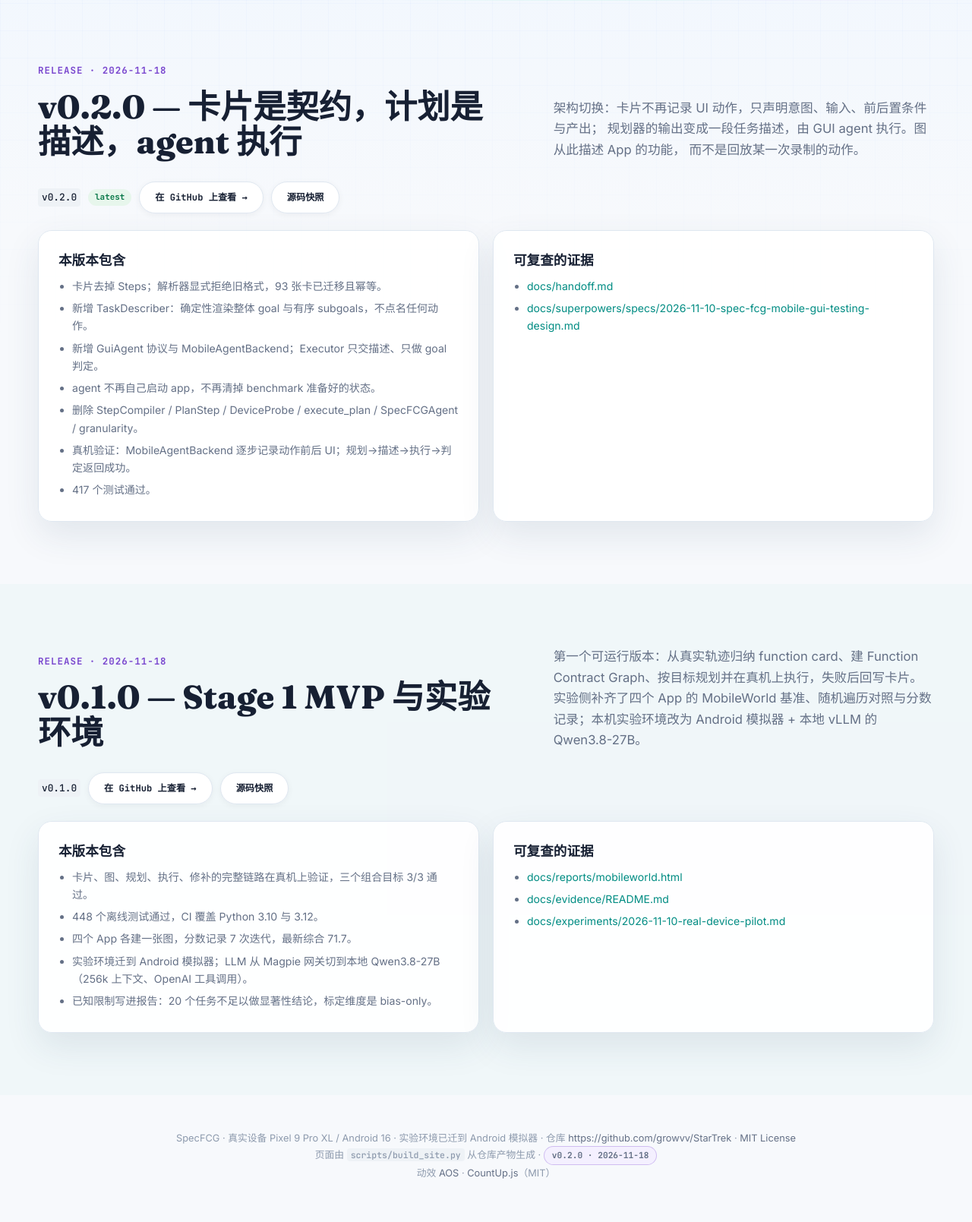
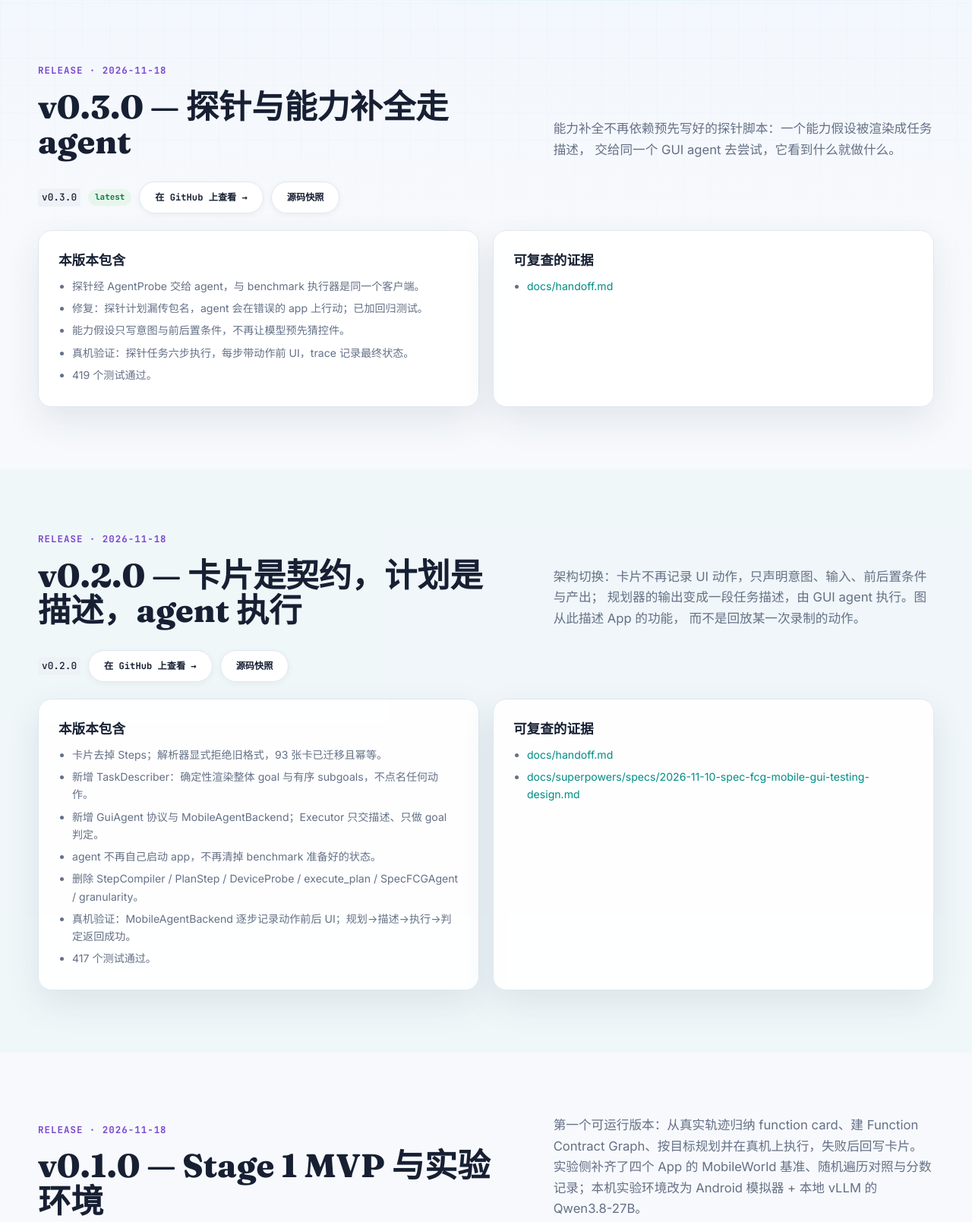
Before and after one commit to growvv/StarTrek, a plain HTML site: page docs/releases.html in a window 1280 px wide. Shown: the part 320-1929 px from the top of the page at 76% size. Drawn offline with Linux system fonts and the light colour scheme.

Commit message:
docs(site): publish v0.3.0 — 探针与能力补全走 agent

```diff
--- a/docs/releases.html
+++ b/docs/releases.html
@@ -331,7 +331,28 @@ body,p,h1,h2,h3,td,th,li,span{overflow-wrap:anywhere;word-break:break-word}
   </div>
 </div></header>
 
-<section class="section" id="v0.2.0">
+<section class="section" id="v0.3.0">
+  <div class="wrap">
+    <div class="section-head">
+      <div>
+        <p class="kicker">Release · 2026-11-18</p>
+        <h2>v0.3.0 — 探针与能力补全走 agent</h2>
+      </div>
+      <p class="lead">能力补全不再依赖预先写好的探针脚本：一个能力假设被渲染成任务描述， 交给同一个 GUI agent 去尝试，它看到什么就做什么。</p>
+    </div>
+    <div class="release-meta">
+      <code>v0.3.0</code> <span class="pill ok">latest</span>
+      <a class="button" href="https://github.com/growvv/StarTrek/releases/tag/v0.3.0" target="_blank" rel="noopener">在 GitHub 上查看 →</a>
+      <a class="button" href="https://github.com/growvv/StarTrek/tree/v0.3.0" target="_blank" rel="noopener">源码快照</a>
+    </div>
+    <div class="grid two">
+      <div class="card"><h3>本版本包含</h3><ul class="bullets"><li>探针经 AgentProbe 交给 agent，与 benchmark 执行器是同一个客户端。</li><li>修复：探针计划漏传包名，agent 会在错误的 app 上行动；已加回归测试。</li><li>能力假设只写意图与前后置条件，不再让模型预先猜控件。</li><li>真机验证：探针任务六步执行，每步带动作前 UI，trace 记录最终状态。</li><li>419 个测试通过。</li></ul></div>
+      <div class="card"><h3>可复查的证据</h3>
+        <ul class="bullets"><li><a href="handoff.md">docs/handoff.md</a></li></ul></div>
+    </div>
+  </div>
+</section>
+<section class="section alt" id="v0.2.0">
   <div class="wrap">
     <div class="section-head">
       <div>
@@ -341,7 +362,7 @@ body,p,h1,h2,h3,td,th,li,span{overflow-wrap:anywhere;word-break:break-word}
       <p class="lead">架构切换：卡片不再记录 UI 动作，只声明意图、输入、前后置条件与产出； 规划器的输出变成一段任务描述，由 GUI agent 执行。图从此描述 App 的功能， 而不是回放某一次录制的动作。</p>
     </div>
     <div class="release-meta">
-      <code>v0.2.0</code> <span class="pill ok">latest</span>
+      <code>v0.2.0</code>
       <a class="button" href="https://github.com/growvv/StarTrek/releases/tag/v0.2.0" target="_blank" rel="noopener">在 GitHub 上查看 →</a>
       <a class="button" href="https://github.com/growvv/StarTrek/tree/v0.2.0" target="_blank" rel="noopener">源码快照</a>
     </div>
@@ -352,7 +373,7 @@ body,p,h1,h2,h3,td,th,li,span{overflow-wrap:anywhere;word-break:break-word}
     </div>
   </div>
 </section>
-<section class="section alt" id="v0.1.0">
+<section class="section" id="v0.1.0">
   <div class="wrap">
     <div class="section-head">
       <div>
@@ -377,7 +398,7 @@ body,p,h1,h2,h3,td,th,li,span{overflow-wrap:anywhere;word-break:break-word}
   SpecFCG · 真实设备 Pixel 9 Pro XL / Android 16 · 实验环境已迁到 Android 模拟器
   · 仓库 <a href="https://github.com/growvv/StarTrek">https://github.com/growvv/StarTrek</a>
   · <a href="https://github.com/growvv/StarTrek/blob/main/LICENSE">MIT License</a><br>
-  页面由 <code>scripts/build_site.py</code> 从仓库产物生成 · <a class="version-badge" href="releases.html">v0.2.0 · 2026-11-18</a><br>
+  页面由 <code>scripts/build_site.py</code> 从仓库产物生成 · <a class="version-badge" href="releases.html">v0.3.0 · 2026-11-18</a><br>
   动效 <a href="https://michalsnik.github.io/aos/" target="_blank" rel="noopener">AOS</a>
   · <a href="https://inorganik.github.io/countUp.js/" target="_blank" rel="noopener">CountUp.js</a>（MIT）
 </div></footer>
```
Also changed, not shown: docs/index.html (+4 -4 lines), docs/roadmap.html (+3 -3 lines).
